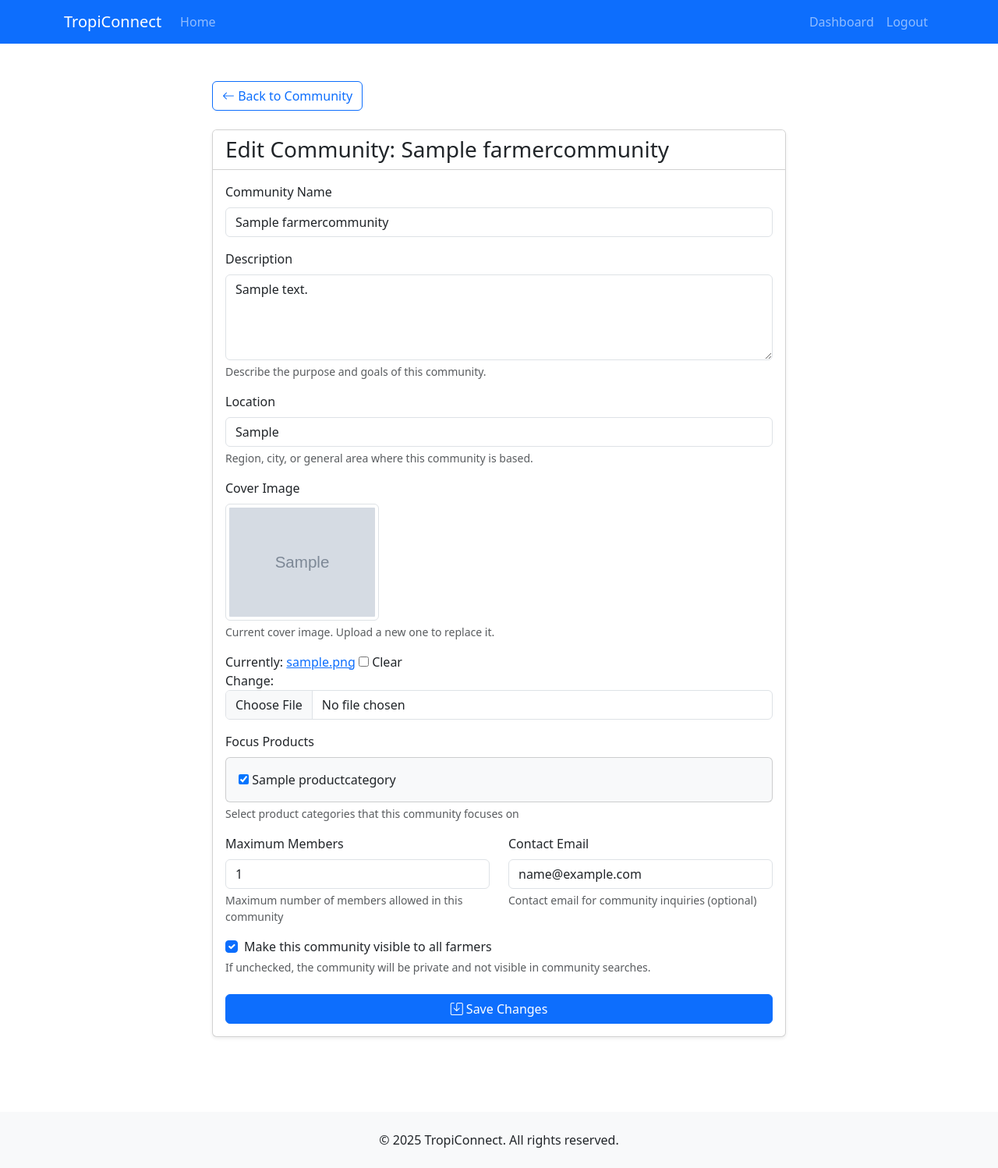
After one commit to egoist945402376/CDIDEMO, a Django app: page /farmer/community/1/edit/ in a window 1280 px wide. The commit adds this page. Shown: the whole page at 78% size. Run offline with Django 5.2, Linux system fonts and the light colour scheme; a user stored in the database is signed in; tables that the repository leaves empty hold one stand-in row (values such as "Sample post"); grey boxes marked "Sample" are stand-in pictures; some libraries are stand-ins or nearby versions.

Commit message:
edit community function

```diff
--- a/tropiconnect/supplychain/forms.py
+++ b/tropiconnect/supplychain/forms.py
@@ -298,6 +298,22 @@ class CommunityForm(forms.ModelForm):
         }
 
 
+class CommunityEditForm(forms.ModelForm):
+    class Meta:
+        model = FarmerCommunity
+        fields = ['name', 'description', 'location', 'cover_image', 'focus_products', 'max_members', 'contact_email', 'is_public']
+        widgets = {
+            'description': forms.Textarea(attrs={'rows': 4}),
+            'focus_products': forms.CheckboxSelectMultiple(),
+        }
+        labels = {
+            'is_public': 'Make this community visible to all farmers',
+        }
+        help_texts = {
+            'focus_products': 'Select product categories that this community focuses on',
+            'max_members': 'Maximum number of members allowed in this community',
+            'contact_email': 'Contact email for community inquiries (optional)',
+        }
 
 
 def __init__(self, *args, **kwargs):
--- a/tropiconnect/supplychain/templates/supplychain/community_detail.html
+++ b/tropiconnect/supplychain/templates/supplychain/community_detail.html
@@ -48,7 +48,7 @@
                                 {% endif %}
 
                                 {% if community.creator == farmer or user_role == 'admin' %}
-                                    <a href="#" class="btn btn-light ms-2"><i class="bi bi-pencil"></i> Edit</a>
+                                    <a href="{% url 'edit_community' community.id %}" class="btn btn-light ms-2"><i class="bi bi-pencil"></i> Edit</a>
                                 {% endif %}
                             {% else %}
                                 <form method="post" action="{% url 'join_community' community.id %}" class="d-inline">
--- /dev/null
+++ b/tropiconnect/supplychain/templates/supplychain/edit_community.html
@@ -0,0 +1,163 @@
+{% extends "supplychain/base.html" %}
+{% load static %}
+{% load widget_tweaks %}
+
+{% block content %}
+<div class="container py-5">
+    <div class="row justify-content-center">
+        <div class="col-md-8">
+            <!-- Back buttons -->
+            <div class="mb-4">
+                <a href="{% url 'community_detail' community.id %}" class="btn btn-outline-primary">
+                    <i class="bi bi-arrow-left"></i> Back to Community
+                </a>
+            </div>
+
+            <div class="card shadow-sm">
+                <div class="card-header bg-white">
+                    <h1 class="h3 mb-0">Edit Community: {{ community.name }}</h1>
+                </div>
+
+                <div class="card-body">
+                    <form method="post" enctype="multipart/form-data">
+                        {% csrf_token %}
+
+                        {% if form.non_field_errors %}
+                            <div class="alert alert-danger">
+                                {% for error in form.non_field_errors %}
+                                    {{ error }}
+                                {% endfor %}
+                            </div>
+                        {% endif %}
+
+                        <div class="mb-3">
+                            <label for="{{ form.name.id_for_label }}" class="form-label">Community Name</label>
+                            {{ form.name|add_class:"form-control" }}
+                            {% if form.name.errors %}
+                                <div class="invalid-feedback d-block">
+                                    {% for error in form.name.errors %}
+                                        {{ error }}
+                                    {% endfor %}
+                                </div>
+                            {% endif %}
+                        </div>
+
+                        <div class="mb-3">
+                            <label for="{{ form.description.id_for_label }}" class="form-label">Description</label>
+                            {{ form.description|add_class:"form-control" }}
+                            {% if form.description.errors %}
+                                <div class="invalid-feedback d-block">
+                                    {% for error in form.description.errors %}
+                                        {{ error }}
+                                    {% endfor %}
+                                </div>
+                            {% endif %}
+                            <div class="form-text">Describe the purpose and goals of this community.</div>
+                        </div>
+
+                        <div class="mb-3">
+                            <label for="{{ form.location.id_for_label }}" class="form-label">Location</label>
+                            {{ form.location|add_class:"form-control" }}
+                            {% if form.location.errors %}
+                                <div class="invalid-feedback d-block">
+                                    {% for error in form.location.errors %}
+                                        {{ error }}
+                                    {% endfor %}
+                                </div>
+                            {% endif %}
+                            <div class="form-text">Region, city, or general area where this community is based.</div>
+                        </div>
+
+                        <div class="mb-3">
+                            <label for="{{ form.cover_image.id_for_label }}" class="form-label">Cover Image</label>
+                            {% if community.cover_image %}
+                                <div class="mb-2">
+                                    <img src="{{ community.cover_image.url }}" alt="Current cover image" class="img-thumbnail" style="max-height: 150px;">
+                                    <p class="form-text">Current cover image. Upload a new one to replace it.</p>
+                                </div>
+                            {% endif %}
+                            {{ form.cover_image|add_class:"form-control" }}
+                            {% if form.cover_image.errors %}
+                                <div class="invalid-feedback d-block">
+                                    {% for error in form.cover_image.errors %}
+                                        {{ error }}
+                                    {% endfor %}
+                                </div>
+                            {% endif %}
+                        </div>
+
+                        <div class="mb-3">
+                            <label for="{{ form.focus_products.id_for_label }}" class="form-label">Focus Products</label>
+                            <div class="card card-body bg-light">
+                                {{ form.focus_products }}
+                            </div>
+                            {% if form.focus_products.errors %}
+                                <div class="invalid-feedback d-block">
+                                    {% for error in form.focus_products.errors %}
+                                        {{ error }}
+                                    {% endfor %}
+                                </div>
+                            {% endif %}
+                            <div class="form-text">{{ form.focus_products.help_text }}</div>
+                        </div>
+
+                        <div class="row">
+                            <div class="col-md-6">
+                                <div class="mb-3">
+                                    <label for="{{ form.max_members.id_for_label }}" class="form-label">Maximum Members</label>
+                                    {{ form.max_members|add_class:"form-control" }}
+                                    {% if form.max_members.errors %}
+                                        <div class="invalid-feedback d-block">
+                                            {% for error in form.max_members.errors %}
+                                                {{ error }}
+                                            {% endfor %}
+                                        </div>
+                                    {% endif %}
+                                    <div class="form-text">{{ form.max_members.help_text }}</div>
+                                </div>
+                            </div>
+                            <div class="col-md-6">
+                                <div class="mb-3">
+                                    <label for="{{ form.contact_email.id_for_label }}" class="form-label">Contact Email</label>
+                                    {{ form.contact_email|add_class:"form-control" }}
+                                    {% if form.contact_email.errors %}
+                                        <div class="invalid-feedback d-block">
+                                            {% for error in form.contact_email.errors %}
+                                                {{ error }}
+                                            {% endfor %}
+                                        </div>
+                                    {% endif %}
+                                    <div class="form-text">{{ form.contact_email.help_text }}</div>
+                                </div>
+                            </div>
+                        </div>
+
+                        <div class="mb-4">
+                            <div class="form-check">
+                                {{ form.is_public|add_class:"form-check-input" }}
+                                <label class="form-check-label" for="{{ form.is_public.id_for_label }}">
+                                    {{ form.is_public.label }}
+                                </label>
+                                {% if form.is_public.errors %}
+                                    <div class="invalid-feedback d-block">
+                                        {% for error in form.is_public.errors %}
+                                            {{ error }}
+                                        {% endfor %}
+                                    </div>
+                                {% endif %}
+                            </div>
+                            <div class="form-text">If unchecked, the community will be private and not visible in community searches.</div>
+                        </div>
+
+                        <div class="d-grid gap-2">
+                            <button type="submit" class="btn btn-primary">
+                                <i class="bi bi-save"></i> Save Changes
+                            </button>
+                        </div>
+                    </form>
+                </div>
+            </div>
+        </div>
+    </div>
+</div>
+{% endblock %}
--- a/tropiconnect/supplychain/urls.py
+++ b/tropiconnect/supplychain/urls.py
@@ -43,6 +43,7 @@ urlpatterns = [
     path('farmer/community/<int:community_id>/join/', views.join_community, name='join_community'),
     path('farmer/community/<int:community_id>/leave/', views.leave_community, name='leave_community'),
     path('farmer/communities/browse/', views.browse_communities, name='browse_communities'),
+    path('farmer/community/<int:community_id>/edit/', views.edit_community, name='edit_community'),
     #path('buyer/dashboard/', views.buyer_dashboard, name='buyer_dashboard'),
     #path('farmer/dashboard/', views.farmer_dashboard, name='farmer_dashboard'),
 ]
--- a/tropiconnect/supplychain/views.py
+++ b/tropiconnect/supplychain/views.py
@@ -1,7 +1,7 @@
 from django.shortcuts import get_object_or_404, render, redirect
 from django.contrib import messages
 from django.contrib.auth import login, authenticate
-from .forms import FarmerRegistrationForm
+from .forms import CommunityEditForm, FarmerRegistrationForm
 from .forms import BuyerRegistrationForm
 from .models import FarmerProfile, BuyerProfile
 from .models import FarmerProfile, Farm, FarmPhoto, FarmerProduct
@@ -1108,3 +1108,45 @@ def browse_communities(request):
     }
 
     return render(request, 'supplychain/browse_communities.html', context)
+
+@login_required
+def edit_community(request, community_id):
+    """Edit a community"""
+    try:
+        farmer = FarmerProfile.objects.get(user=request.user)
+    except FarmerProfile.DoesNotExist:
+        messages.error(request, "Only farmers can edit communities")
+        return redirect('home')
+
+    community = get_object_or_404(FarmerCommunity, id=community_id)
+
+    # Check if user is creator or admin
+    is_creator = community.creator == farmer
+    try:
+        membership = CommunityMember.objects.get(community=community, farmer=farmer)
+        is_admin = membership.role == 'admin'
+    except CommunityMember.DoesNotExist:
+        is_admin = False
+
+    if not (is_creator or is_admin):
+        messages.error(request, "You don't have permission to edit this community")
+        return redirect('community_detail', community_id=community.id)
+
+    if request.method == 'POST':
+        form = CommunityEditForm(request.POST, request.FILES, instance=community)
+        if form.is_valid():
+            form.save()
+            messages.success(request, f"Community '{community.name}' has been updated successfully!")
+            return redirect('community_detail', community_id=community.id)
+    else:
+        form = CommunityEditForm(instance=community)
+
+    context = {
+        'title': f'Edit {community.name}',
+        'form': form,
+        'community': community,
+        'farmer': farmer,
+        'is_creator': is_creator
+    }
+
+    return render(request, 'supplychain/edit_community.html', context)
--- a/tropiconnect/tropiconnect/settings.py
+++ b/tropiconnect/tropiconnect/settings.py
@@ -40,6 +40,7 @@ INSTALLED_APPS = [
     'django.contrib.messages',
     'django.contrib.staticfiles',
     'supplychain',
+    'widget_tweaks',
 ]
 
 MIDDLEWARE = [
```
